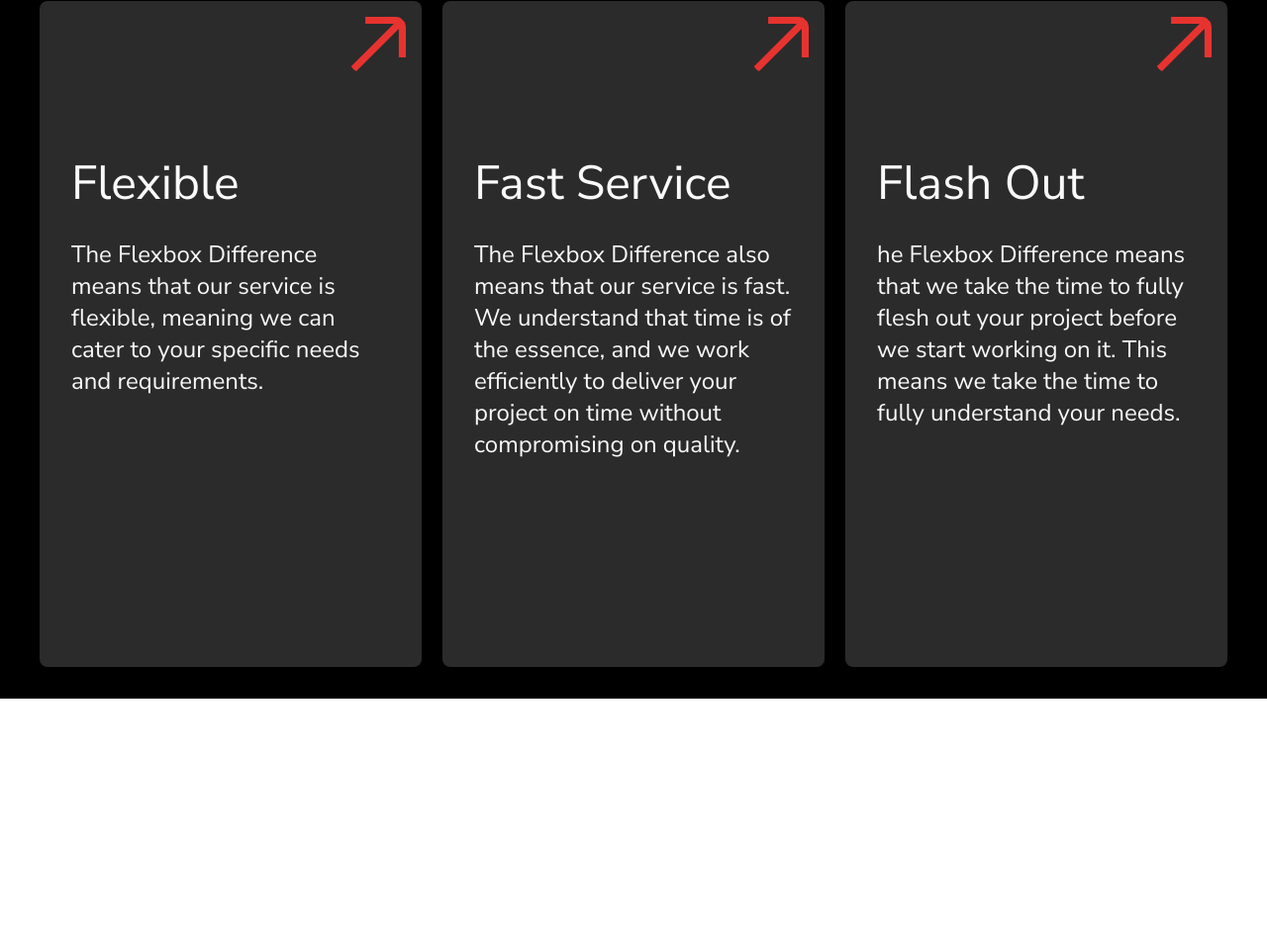
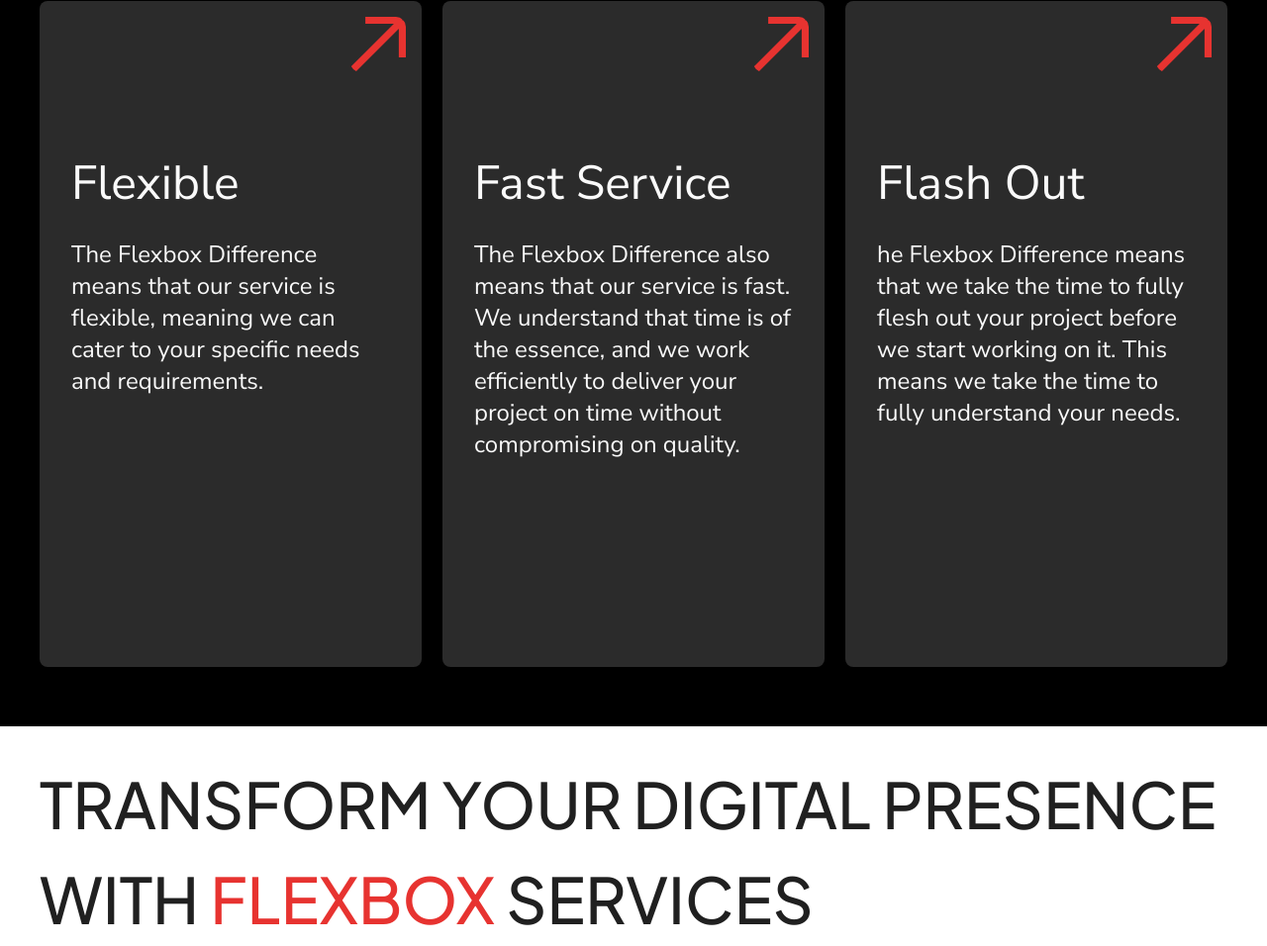
Before and after one commit to Z1ZA/Flexbox, a website: page index.html in a window 1280 px wide. Shown: the part 1288-2244 px from the top of the page at 99% size. Before the commit the page ends 1994 px from the top, so only its background shows below. Drawn offline with Linux system fonts and the light colour scheme; a web font is replaced by a local one.

Commit message:
feat: start services section

```diff
--- a/index.html
+++ b/index.html
@@ -119,7 +119,7 @@
         </div>
       </div>
       <nav
-        class="navbar relative bottom-[2em] left-0 right-0 z-10 mx-auto flex h-[88px] w-[843px] items-center justify-between rounded-full bg-neutral-400 transition-all duration-500"
+        class="navbar relative bottom-[2em] left-0 right-0 z-10 mx-auto flex h-[88px] w-[843px] items-center justify-between rounded-full bg-neutral-400"
       >
         <div class="flex gap-9 pl-[46px] text-xl text-neutral-100">
           <a href="#" class="hover:text-primary"> Why us </a>
@@ -154,7 +154,7 @@
             The <span class="text-primary">Flexbox</span> Difference
           </h1>
         </div>
-        <div class="mt-[120px] flex justify-between gap-[21px] pb-8">
+        <div class="mt-[120px] flex justify-between gap-[21px] pb-[60px]">
           <div
             class="group h-[673px] w-[386px] rounded-lg bg-neutral-400 p-8 text-neutral-100 hover:bg-primary"
           >
@@ -243,12 +243,27 @@
     </section>
     <!-- Why us section end -->
 
+    <!-- Services sectoin start -->
+    <section>
+      <div class="container">
+        <div class="pt-[30px]">
+          <h1
+            class="font-jakarta text-[64px] font-medium uppercase text-neutral-600"
+          >
+            Transform Your Digital Presence with
+            <span class="text-primary">FLEXBOX</span> Services
+          </h1>
+        </div>
+      </div>
+    </section>
+    <!-- Services section end -->
+
     <script>
       window.addEventListener("scroll", function () {
         var scrollPosition = window.scrollY;
         var element = document.querySelector(".navbar");
 
-        if (scrollPosition > 250) {
+        if (scrollPosition > 220) {
           element.classList.remove("relative");
           element.classList.add("fixed");
         } else {
--- a/tailwind.config.js
+++ b/tailwind.config.js
@@ -15,6 +15,7 @@ module.exports = {
           300: "#212121",
           400: "#2b2b2b",
           500: "#000000",
+          600: "#202020",
         },
         hijau: {
           500: "#D4F28D",
```
Also changed, not shown: dist/output.css.
